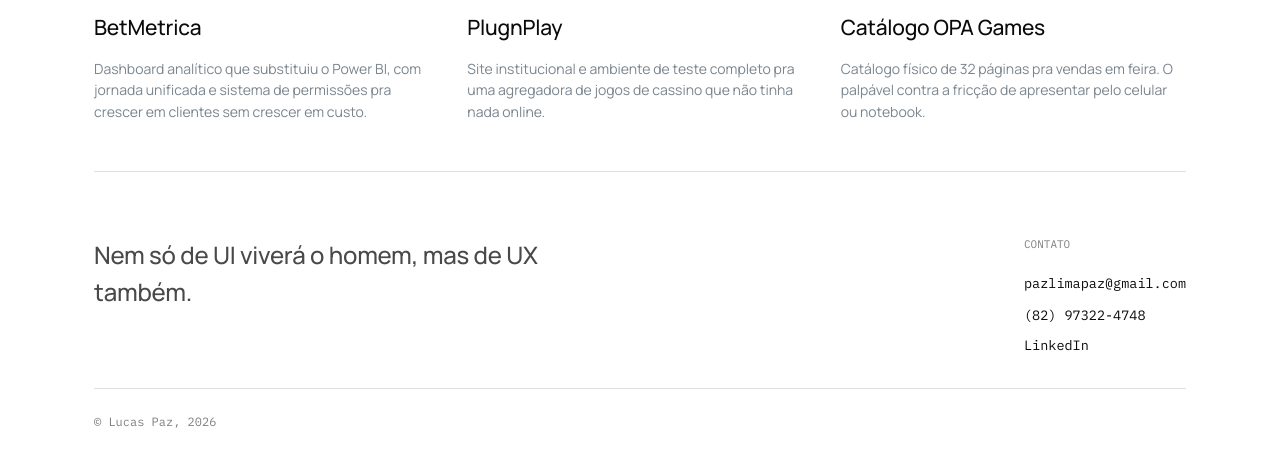
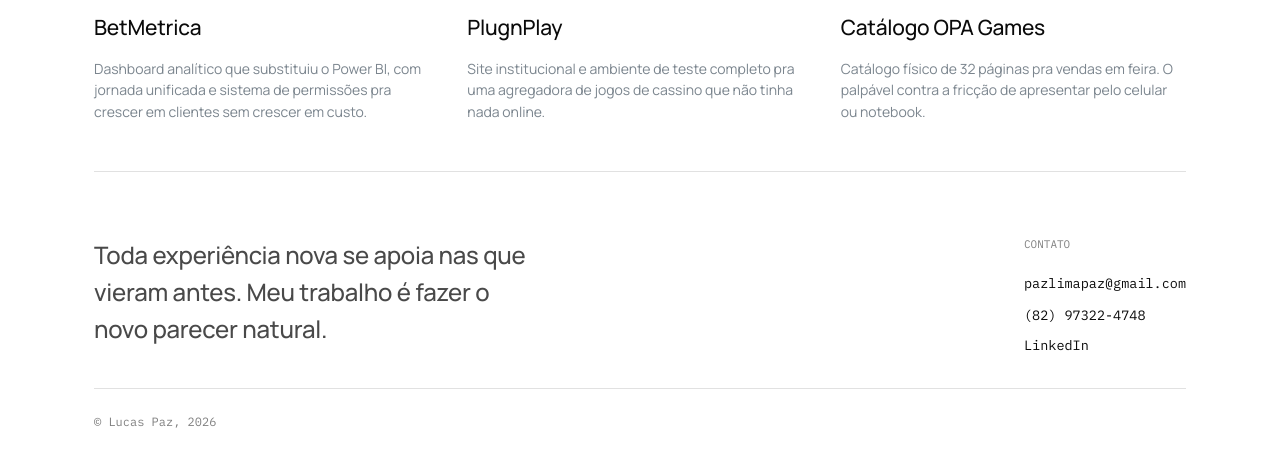
Before and after one commit to lmpaz/portfolio, a plain HTML site: page index.html in a window 1280 px wide. Shown: the part 805-1270 px from the top of the page. Drawn offline with Linux system fonts and the light colour scheme.

Commit message:
Rodape: frase sobre experiencia e naturalidade

```diff
--- a/index.html
+++ b/index.html
@@ -2061,7 +2061,7 @@
   <div class="wrap-wide">
     <div class="footer-rule"></div>
     <div class="footer-top">
-      <p class="sign">Nem só de UI viverá o homem, mas de UX também.</p>
+      <p class="sign">Toda experiência nova se apoia nas que vieram antes. Meu trabalho é fazer o novo parecer natural.</p>
 
       <div class="footer-cols">
         <div class="footer-col">
```
